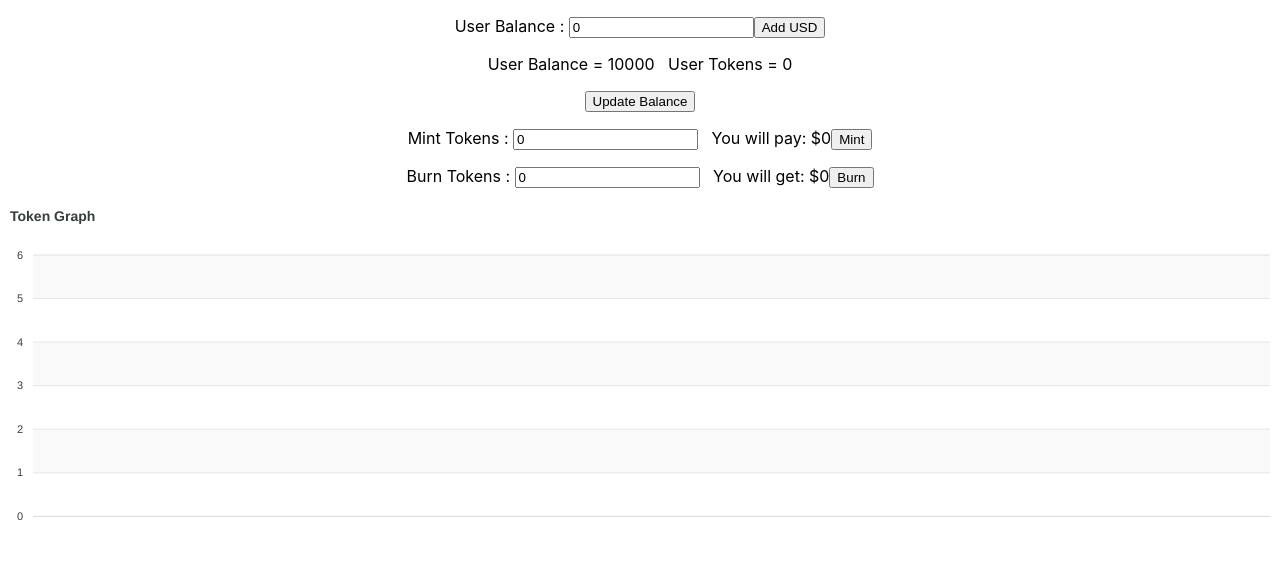
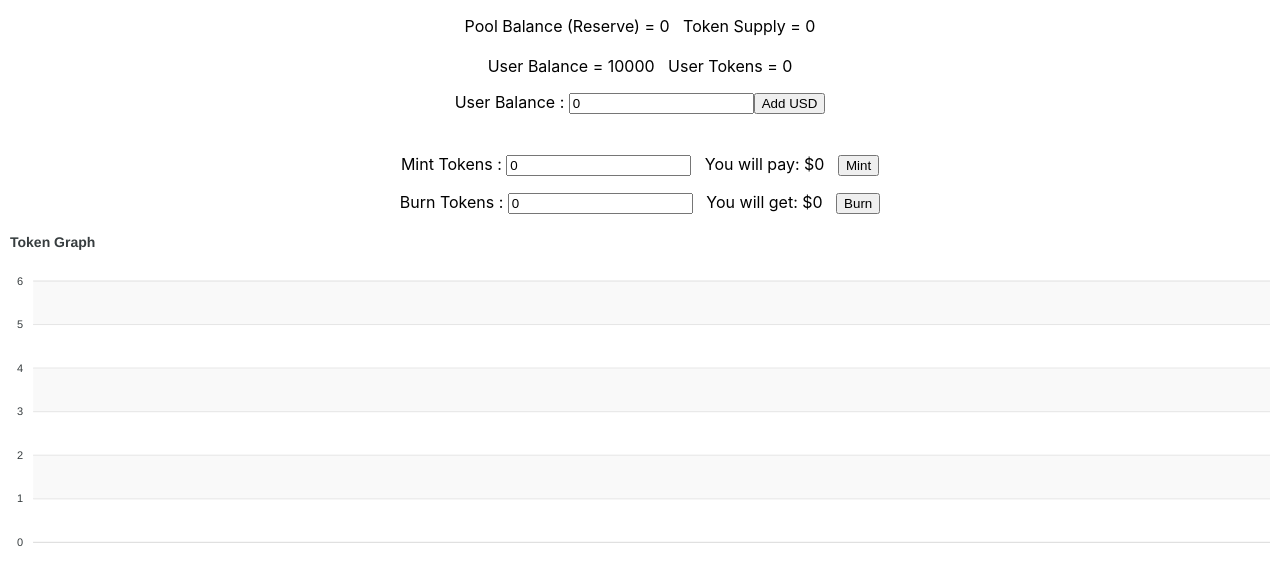
Before and after one commit to ObjectPlayer/Bounding_Curve, a React (Create React App) app in the folder bounding-curve/: page / in a window 1280 px wide. Shown: the top 584 px of the page. Built offline with nearby package versions, Linux system fonts and the light colour scheme.

Commit message:
allignment added

```diff
--- a/bounding-curve/src/App.js
+++ b/bounding-curve/src/App.js
@@ -11,12 +11,13 @@ class App extends React.Component {
     this.state = {
       userTempBalance: 0,
       userActualBlance: 10000,
-      userTempTokens: 0,
       userActualtokens: 0,
       mintPrice: 0,
       mintingAmount: 0,
       burningPrice: 0,
       burningAmount: 0,
+      reserveAmount: 0,
+      totalSupply: 0,
 
       series: [{
         name: "Price",
@@ -56,6 +57,12 @@ class App extends React.Component {
     this.boudningCurve = new BoundingCurve()
   }
 
+  componentDidMount() {
+    let reserveAmount = this.boudningCurve.reserve;
+    let totalSupply = this.boudningCurve.totalSupply;
+
+    this.setState({ reserveAmount, totalSupply })
+  }
 
   showBlanace = () => {
     let { userBalance, userTokens } = this.boudningCurve.showUserBalance()
@@ -115,13 +122,20 @@ class App extends React.Component {
   render() {
     return (
       <div className="App">
-        <p>
-          <label>User Balance : </label>
-          <input type="text" value={this.state.userTempBalance} onChange={(e) => this.setState({ userTempBalance: e.target.value })} />
-          <input type="button" value={"Add USD"} onClick={this.setUserBalance} />
+
+        <p style={{ marginBottom: 20 }}>
+          <span>
+            <label>Pool Balance (Reserve) = </label>
+            <label>{this.state.reserveAmount}</label>
+          </span>
+          &nbsp; &nbsp;
+          <span>
+            <label>Token Supply = </label>
+            <label>{this.state.totalSupply}</label>
+          </span>
         </p>
 
-        <p>
+        <p style={{ marginBottom: 40 }}>
           <span>
             <label>User Balance = </label>
             <label>{this.state.userActualBlance}</label>
@@ -131,17 +145,25 @@ class App extends React.Component {
             <label>User Tokens = </label>
             <label>{this.state.userActualtokens}</label>
           </span>
+          <p>
+            <label>User Balance : </label>
+            <input type="text" value={this.state.userTempBalance} onChange={(e) => this.setState({ userTempBalance: e.target.value })} />
+            <input type="button" value={"Add USD"} onClick={this.setUserBalance} />
+          </p>
+
+          {/* <p>
+            <input type="button" value={"Update Balance"} onClick={this.showBlanace} />
+          </p> */}
+
         </p>
 
-        <p>
-          <input type="button" value={"Update Balance"} onClick={this.showBlanace} />
-        </p>
 
         <p>
           <label>Mint Tokens : </label>
           <input type="text" value={this.state.mintingAmount} onChange={(e) => this.updateMintPrice(e.target.value)} />
           &nbsp; &nbsp;
           <label>You will pay: ${this.state.mintPrice}</label>
+          &nbsp; &nbsp;
           <input type="button" value={"Mint"} onClick={this.mintTokens} />
         </p>
 
@@ -150,6 +172,7 @@ class App extends React.Component {
           <input type="text" value={this.state.burningAmount} onChange={(e) => this.updateBurningPrice(e.target.value)} />
           &nbsp; &nbsp;
           <label>You will get: ${this.state.burningPrice}</label>
+          &nbsp; &nbsp;
           <input type="button" value={"Burn"} onClick={this.burnTokens} />
         </p>
 
```
